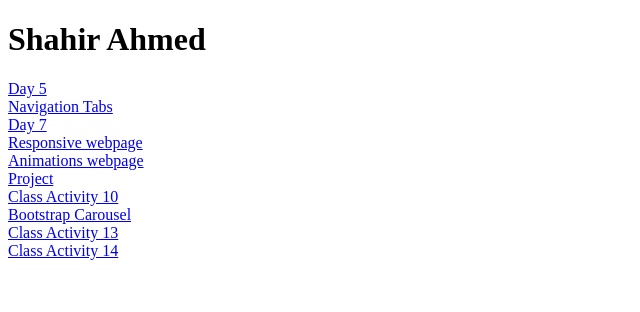
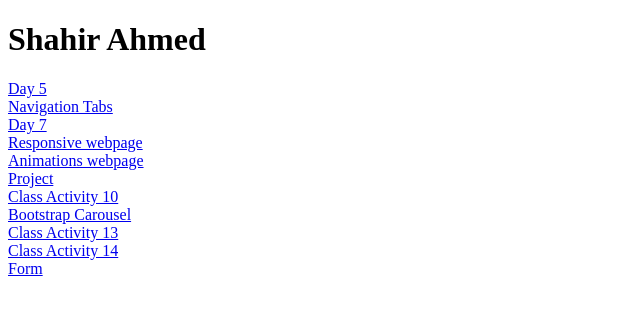
Before and after one commit to cirem52/cloud_technology, a plain HTML site: page index.html in a window 1280 px wide. Shown: the full height of the page, 0-640 px from the left. Drawn offline with Linux system fonts and the light colour scheme.

Commit message:
Update index.html

```diff
--- a/index.html
+++ b/index.html
@@ -45,6 +45,10 @@
          <a href="modal/class_activity14.html" target="_blank" rel="noopener noreferrer">Class Activity 14</a>
     </div>
 
+    <div>
+         <a href="form/form.html" target="_blank" rel="noopener noreferrer">Form</a>
+    </div>
+
 
 </body>
 </html>
```
